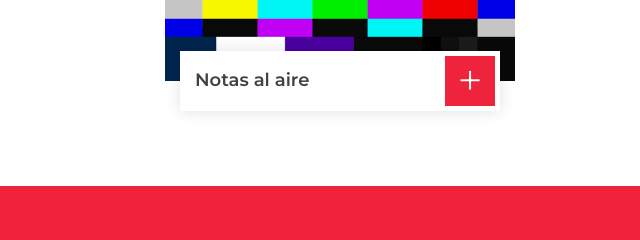
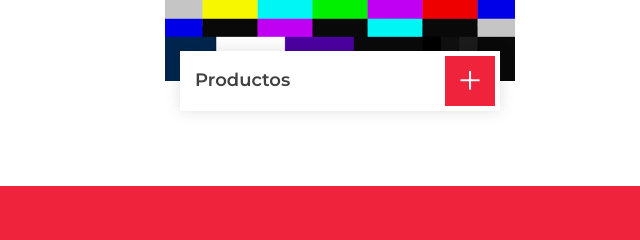
Before and after one commit to harrysalazars76/salazarsharold, a plain HTML site: page index.html in a window 1280 px wide. Shown: the part 7403-7643 px from the top of the page, 300-940 px from the left. Drawn offline with nearby package versions, Linux system fonts and the light colour scheme.

Commit message:
solve final banner

```diff
--- a/index.html
+++ b/index.html
@@ -640,7 +640,7 @@
                         <img src="img/portfolio-4.png" alt="Image">
                     </div>
                     <div class="portfolio-text">
-                        <h3>Notas al aire</h3>
+                        <h3>Productos</h3>
                         <a class="btn" target="_blank"
                             href="https://www.behance.net/gallery/229127339/Notas-al-aire">+</a>
                     </div>
```
